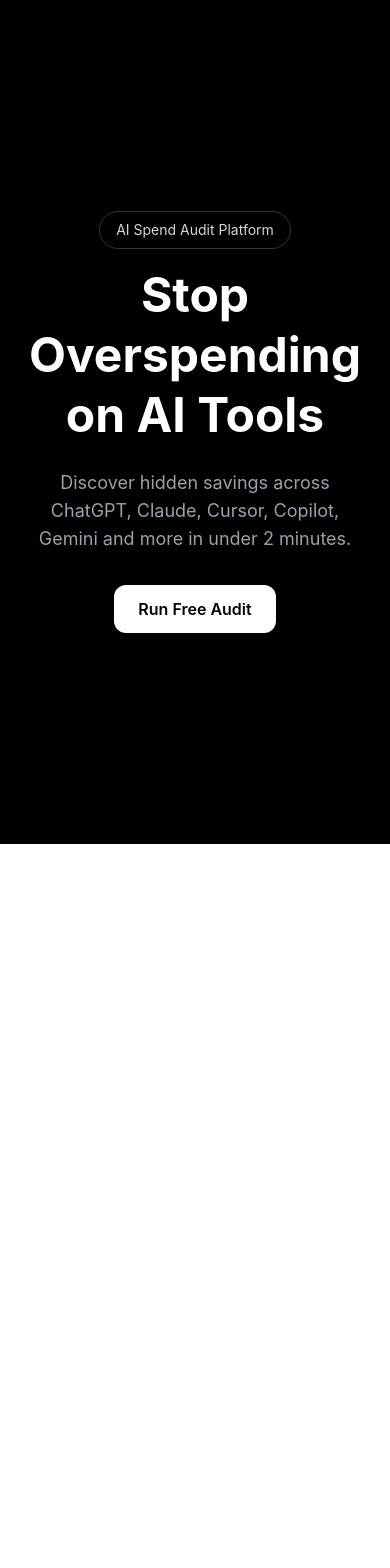
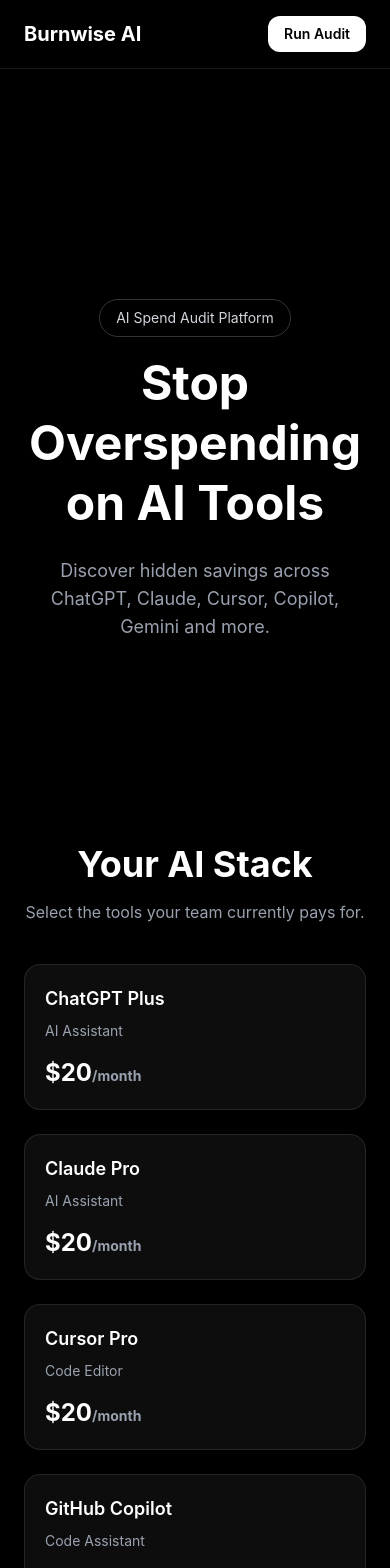
Before and after one commit to ashrafmohammad7/burnwise-ai, a React (Vite) app: page / in a window 390 px wide. Shown: the top 1568 px of the page. Before the commit the page ends 844 px from the top, so only its background shows below. Built offline with nearby package versions, Linux system fonts and the light colour scheme.

Commit message:
feat: create responsive navbar and hero section

```diff
--- a/src/App.tsx
+++ b/src/App.tsx
@@ -1,24 +1,13 @@
+import Navbar from "./components/Navbar";
+import Hero from "./components/Hero";
+import AuditForm from "./components/AuditForm";
+
 function App() {
   return (
     <main className="min-h-screen bg-black text-white">
-      <section className="flex min-h-screen flex-col items-center justify-center px-6 text-center">
-        <p className="mb-4 rounded-full border border-white/20 px-4 py-2 text-sm text-gray-300">
-          AI Spend Audit Platform
-        </p>
-
-        <h1 className="max-w-4xl text-5xl font-bold leading-tight md:text-7xl">
-          Stop Overspending on AI Tools
-        </h1>
-
-        <p className="mt-6 max-w-2xl text-lg text-gray-400">
-          Discover hidden savings across ChatGPT, Claude, Cursor,
-          Copilot, Gemini and more in under 2 minutes.
-        </p>
-
-        <button className="mt-8 rounded-xl bg-white px-6 py-3 font-semibold text-black transition hover:scale-105">
-          Run Free Audit
-        </button>
-      </section>
+      <Navbar />
+      <Hero />
+      <AuditForm />
     </main>
   );
 }
--- /dev/null
+++ b/src/components/AuditForm.tsx
@@ -0,0 +1,26 @@
+import { tools } from "../data/pricing";
+import ToolCard from "./ToolCard";
+
+function AuditForm() {
+  return (
+    <section className="mx-auto max-w-7xl px-6 pb-24">
+      <div className="mb-10 text-center">
+        <h2 className="text-4xl font-bold text-white">
+          Your AI Stack
+        </h2>
+
+        <p className="mt-4 text-gray-400">
+          Select the tools your team currently pays for.
+        </p>
+      </div>
+
+      <div className="grid gap-6 md:grid-cols-2 lg:grid-cols-3">
+        {tools.map((tool) => (
+          <ToolCard key={tool.id} tool={tool} />
+        ))}
+      </div>
+    </section>
+  );
+}
+
+export default AuditForm;
--- /dev/null
+++ b/src/components/Hero.tsx
@@ -0,0 +1,20 @@
+function Hero() {
+  return (
+    <section className="flex min-h-screen flex-col items-center justify-center px-6 pt-24 text-center">
+      <p className="mb-4 rounded-full border border-white/20 px-4 py-2 text-sm text-gray-300">
+        AI Spend Audit Platform
+      </p>
+
+      <h1 className="max-w-4xl text-5xl font-bold leading-tight md:text-7xl">
+        Stop Overspending on AI Tools
+      </h1>
+
+      <p className="mt-6 max-w-2xl text-lg text-gray-400">
+        Discover hidden savings across ChatGPT, Claude,
+        Cursor, Copilot, Gemini and more.
+      </p>
+    </section>
+  );
+}
+
+export default Hero;
--- /dev/null
+++ b/src/components/Navbar.tsx
@@ -0,0 +1,31 @@
+function Navbar() {
+  return (
+    <header className="fixed top-0 z-50 w-full border-b border-white/10 bg-black/80 backdrop-blur-lg">
+      <div className="mx-auto flex max-w-7xl items-center justify-between px-6 py-4">
+        <h1 className="text-xl font-bold text-white">
+          Burnwise AI
+        </h1>
+
+        <nav className="hidden gap-6 text-sm text-gray-300 md:flex">
+          <a href="#" className="hover:text-white">
+            Features
+          </a>
+
+          <a href="#" className="hover:text-white">
+            Pricing
+          </a>
+
+          <a href="#" className="hover:text-white">
+            FAQ
+          </a>
+        </nav>
+
+        <button className="rounded-xl bg-white px-4 py-2 text-sm font-semibold text-black transition hover:scale-105">
+          Run Audit
+        </button>
+      </div>
+    </header>
+  );
+}
+
+export default Navbar;
--- /dev/null
+++ b/src/components/ToolCard.tsx
@@ -0,0 +1,28 @@
+import type { Tool } from "../types";
+
+interface Props {
+  tool: Tool;
+}
+
+function ToolCard({ tool }: Props) {
+  return (
+    <div className="rounded-2xl border border-white/10 bg-white/5 p-5 transition hover:border-white/30">
+      <h3 className="text-lg font-semibold text-white">
+        {tool.name}
+      </h3>
+
+      <p className="mt-2 text-sm text-gray-400">
+        {tool.category}
+      </p>
+
+      <p className="mt-4 text-2xl font-bold text-white">
+        ${tool.monthlyPrice}
+        <span className="text-sm text-gray-400">
+          /month
+        </span>
+      </p>
+    </div>
+  );
+}
+
+export default ToolCard;
--- /dev/null
+++ b/src/data/pricing.ts
@@ -0,0 +1,34 @@
+import type { Tool } from "../types";
+
+export const tools: Tool[] = [
+  {
+    id: 1,
+    name: "ChatGPT Plus",
+    monthlyPrice: 20,
+    category: "AI Assistant",
+  },
+  {
+    id: 2,
+    name: "Claude Pro",
+    monthlyPrice: 20,
+    category: "AI Assistant",
+  },
+  {
+    id: 3,
+    name: "Cursor Pro",
+    monthlyPrice: 20,
+    category: "Code Editor",
+  },
+  {
+    id: 4,
+    name: "GitHub Copilot",
+    monthlyPrice: 10,
+    category: "Code Assistant",
+  },
+  {
+    id: 5,
+    name: "Gemini Advanced",
+    monthlyPrice: 20,
+    category: "AI Assistant",
+  },
+];
--- /dev/null
+++ b/src/types/index.ts
@@ -0,0 +1,6 @@
+export interface Tool {
+  id: number;
+  name: string;
+  monthlyPrice: number;
+  category: string;
+}
```
